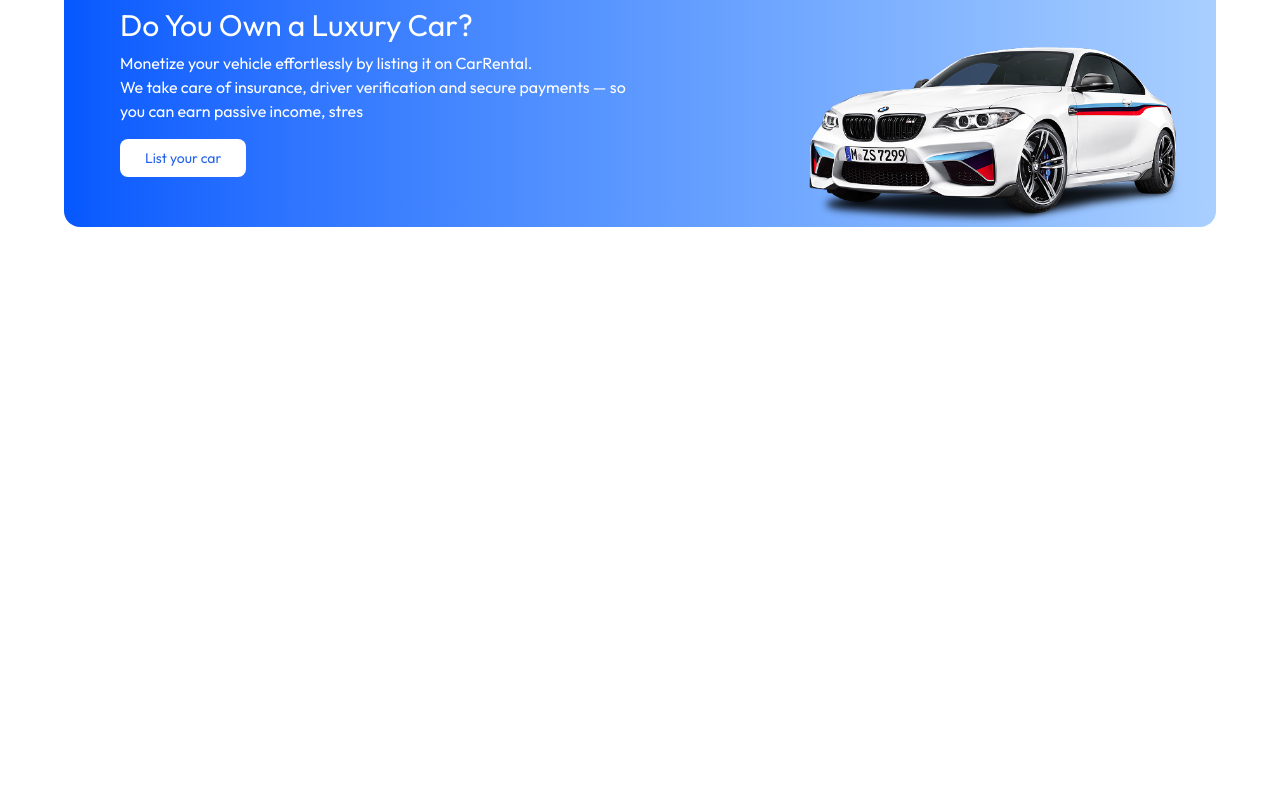
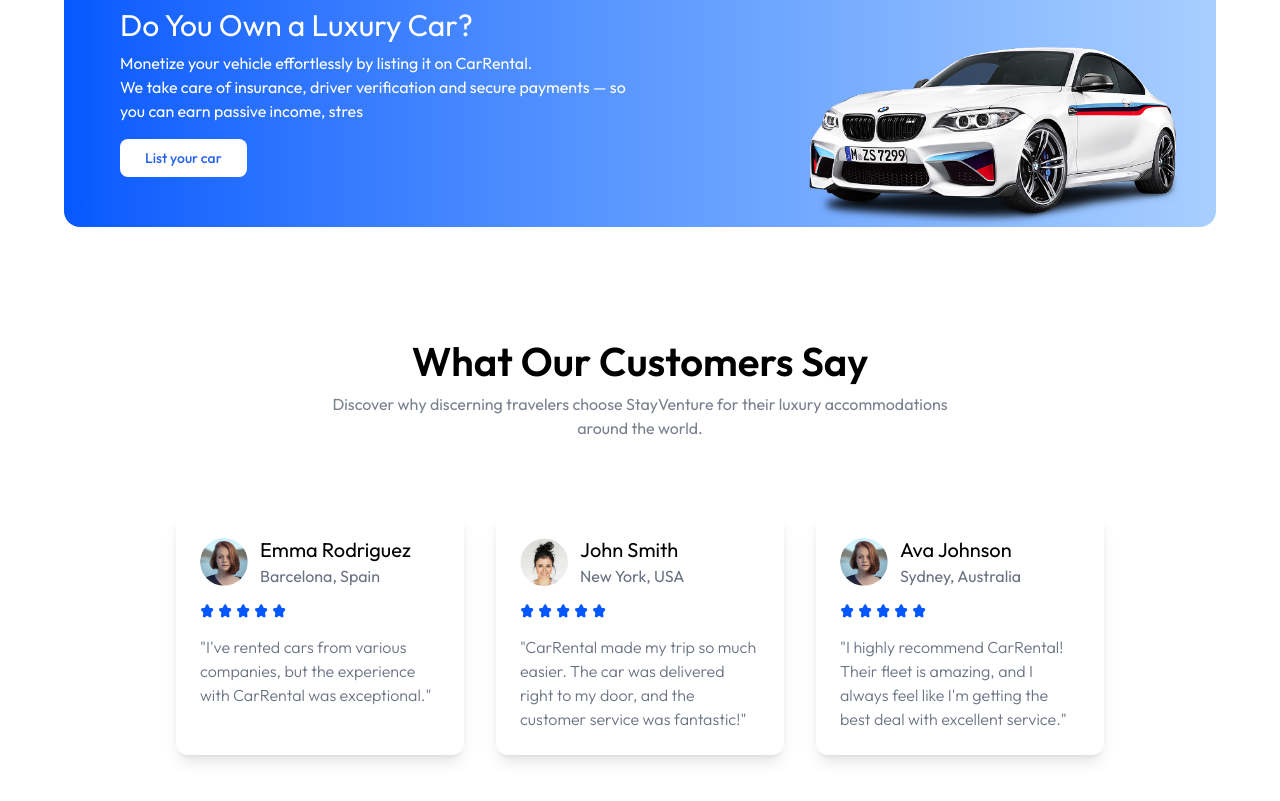
Before and after one commit to limon43633/Car-rental-client, a React app: page / in a window 1280 px wide. Shown: the part 2080-2881 px from the top of the page. Before the commit the page ends 2307 px from the top, so only its background shows below. Built offline with nearby package versions, Linux system fonts and the light colour scheme; the HTML template or start-up script is replaced by a standard one.

Commit message:
added testimonial ui

```diff
--- a/src/components/Banner.jsx
+++ b/src/components/Banner.jsx
@@ -11,8 +11,9 @@
           <p className='max-w-130'>We take care of insurance, driver verification and secure payments — so you can earn passive income, stres</p>
 
           <button className='px-6 py-2 bg-white hover:bg-slate-100 text-primary rounded-lg text-sm mt-4 cursor-pointer
-             transition-all duration-300 hover:scale-105 active:scale-95 hover:shadow-md border border-transparent hover:border-primary/20 font-medium"
-'>List your car</button>
+             transition-all duration-300 hover:scale-105 active:scale-95 hover:shadow-md border border-transparent hover:border-primary/20 font-medium'>
+              List your car
+          </button>
         </div>
 
         <img src={assets.banner_car_image} alt="banner car" className='max-h-45 mt-10' />
--- a/src/components/FeaturedSection.jsx
+++ b/src/components/FeaturedSection.jsx
@@ -29,7 +29,7 @@
     <button
     onClick={()=> {navigate('/cars');
        scrollTo(0,0)}}
-     className='flex items-center justify-center gap-2 px-6 py-2 border border-border-color bg-primary hover:bg-primary-dull rounded-md mt-18 cursor-pointer'>
+     className='flex items-center justify-center gap-2 px-6 py-2 border border-border-color bg-primary hover:bg-primary-dull rounded-md mt-18 cursor-pointer hover:-translate-y-0.5 transition-all duration-500'>
       <p className='text-white'>Explore all cars</p>
       <img src={assets.arrow_icon} alt="arrow" className='text-white' />
     </button>
--- /dev/null
+++ b/src/components/Testimonial.jsx
@@ -0,0 +1,56 @@
+import React from 'react'
+import Title from './Title'
+import { assets } from '../assets/assets';
+
+const Testimonial = () => {
+
+
+  const testimonials = [
+      { name: "Emma Rodriguez",
+        location: "Barcelona, Spain",
+        image: assets.testimonial_image_1,
+        testimonial: "I've rented cars from various companies, but the experience with CarRental was exceptional."
+      },
+      { name: "John Smith",
+        location: "New York, USA",
+        image: assets.testimonial_image_2,
+        testimonial: "CarRental made my trip so much easier. The car was delivered right to my door, and the customer service was fantastic!"
+      },
+      { name: "Ava Johnson",
+        location: "Sydney, Australia",
+        image: assets.testimonial_image_1,
+        testimonial:"I highly recommend CarRental! Their fleet is amazing, and I always feel like I'm getting the best deal with excellent service."
+      }
+    ];
+
+
+  return (
+     <div className="py-28 px-6 md:px-16 lg:px-24 xl:px-44">
+
+        <Title title="What Our Customers Say" subTitle="Discover why discerning travelers choose StayVenture for their luxury accommodations around the world." />
+
+        <div className="grid grid-cols-1 sm:grid-cols-2 lg:grid-cols-3 gap-8 mt-18">
+            {testimonials.map((testimonial, index) => (
+                <div key={index} className="bg-white p-6 rounded-xl shadow-lg hover:-translate-y-1 transition-all duration-500">
+                    <div className="flex items-center gap-3">
+                        <img className="w-12 h-12 rounded-full" src={testimonial.image} alt={testimonial.name} />
+                        <div>
+                            <p className="text-xl">{testimonial.name}</p>
+                            <p className="text-gray-500">{testimonial.location}</p>
+                        </div>
+                    </div>
+                    <div className="flex items-center gap-1 mt-4">
+                        {Array(5).fill(0).map((_, index) => (
+                            <img key={index} src={assets.star_icon} alt="star-icon" />
+                        ))}
+                    </div>
+                    <p className="text-gray-500 max-w-90 mt-4 font-light">"{testimonial.testimonial}"</p>
+                </div>
+            ))}
+        </div>
+
+     </div>
+  )
+}
+
+export default Testimonial
--- a/src/pages/Home.jsx
+++ b/src/pages/Home.jsx
@@ -2,6 +2,7 @@
 import Hero from '../components/Hero'
 import FeaturedSection from '../components/FeaturedSection'
 import Banner from '../components/Banner'
+import Testimonial from '../components/Testimonial'
 
 const Home = () => {
   return (
@@ -9,6 +10,7 @@
       <Hero />
       <FeaturedSection />
       <Banner />
+      <Testimonial />
     </div>
   )
 }
```
